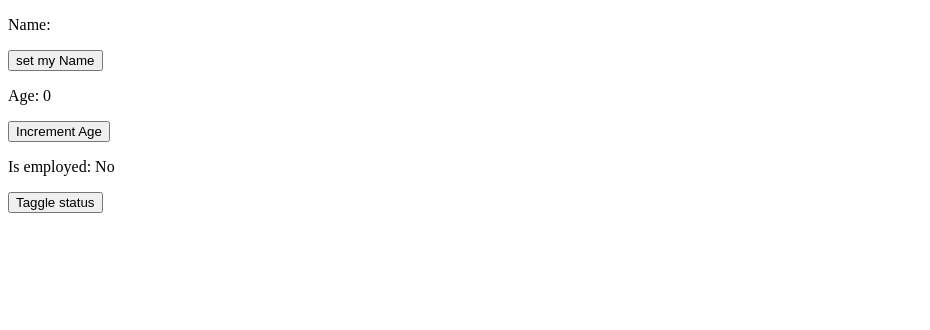
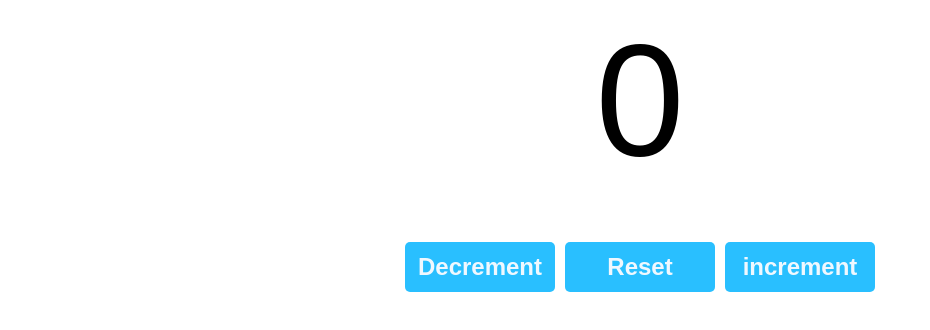
Before and after one commit to 2sammy/react-course_practice, a React (Vite) app in the folder react-practice/: page / in a window 1280 px wide. Shown: the top 330 px of the page, without its empty margins (0-930 px from the left). Built offline with nearby package versions, Linux system fonts and the light colour scheme.

Commit message:
useState

```diff
--- a/react-practice/src/App.jsx
+++ b/react-practice/src/App.jsx
@@ -1,10 +1,9 @@
-import React from 'react'
-import Component from './Component'
+import Counter from "./Counter"
 
 export default function App() {
   return (
     <div>
-      <Component />
+      <Counter />
 
     </div>
   )
--- /dev/null
+++ b/react-practice/src/Counter.jsx
@@ -0,0 +1,25 @@
+import React, {useState} from "react"
+export default function Counter() {
+    const [count, setCount] = useState(0);
+
+    const increment = () => {
+        setCount(count +1)
+    }
+    const decrement = () => {
+        setCount(count -1)
+    }
+    const reset = () => {
+        setCount(0)
+    }
+
+
+  return (
+    <div className="counter-container">
+        <p className="count-display">{count}</p>
+        <button className="counter-button" onClick={decrement}>Decrement</button>
+        <button className="counter-button" onClick={reset}>Reset</button>
+        <button className="counter-button" onClick={increment}>increment</button>
+
+    </div>
+  )
+}
--- a/react-practice/src/index.css
+++ b/react-practice/src/index.css
@@ -1,10 +1,26 @@
-.student {
+.counter-container{
+  text-align: center;
   font-family: Arial, Helvetica, sans-serif;
-  font-size: 2em;
-  padding: 10px;
-  border: 1px solid hsla(0, 0%, 50%, 0.8);
+}
 
+.count-display{
+  font-size: 10em;
+  margin-top: 0;
+  margin-bottom: 50px;
 }
-.student p {
-  margin: 0;
+
+.counter-button{
+  width: 150px;
+  height: 50px;
+  font-size: 1.5em;
+  font-weight: bold;
+  margin: 0px 5px;
+  background-color: hsl(198, 100%, 58%);
+  color: aliceblue;
+  border: none;
+  border-radius: 5px;
+  cursor: pointer;
 }
+.counter-button:hover{
+  background-color: hsl(197, 100%, 48%);
+}
```
